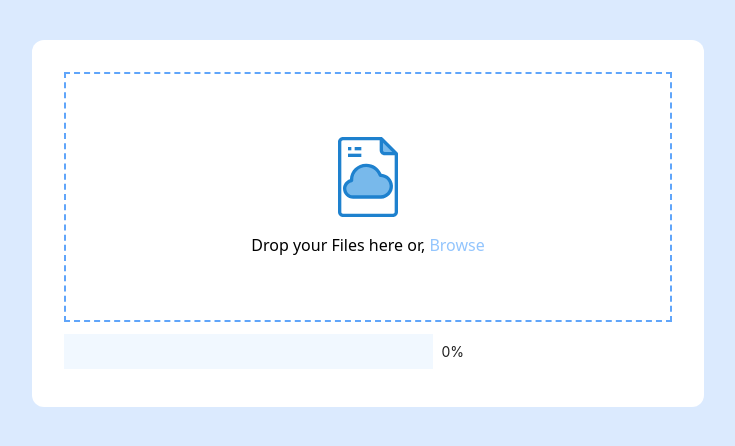
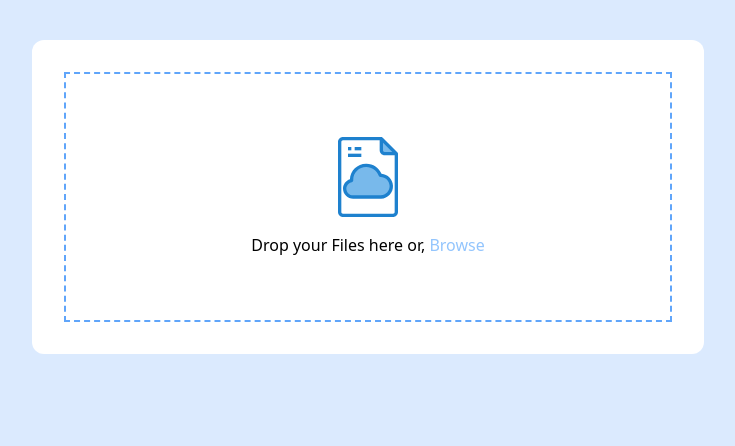
Before and after one commit to Ammar312/file-sharing, a React (Vite) app in the folder web/: page / in a window 1280 px wide. Shown: the top 446 px of the page, without its empty margins (8-743 px from the left). Built offline with nearby package versions, Linux system fonts and the light colour scheme.

Commit message:
progress hidden properly

```diff
--- a/web/src/components/Upload.jsx
+++ b/web/src/components/Upload.jsx
@@ -101,7 +101,7 @@ const Upload = () => {
             {/* <div>{files}</div> */}
           </div>
         </div>
-        {isDrop === true || progress !== 100 ? (
+        {isDrop && progress !== 100 ? (
           <div className=" mt-3">
             <Progress
               percent={progress}
```
